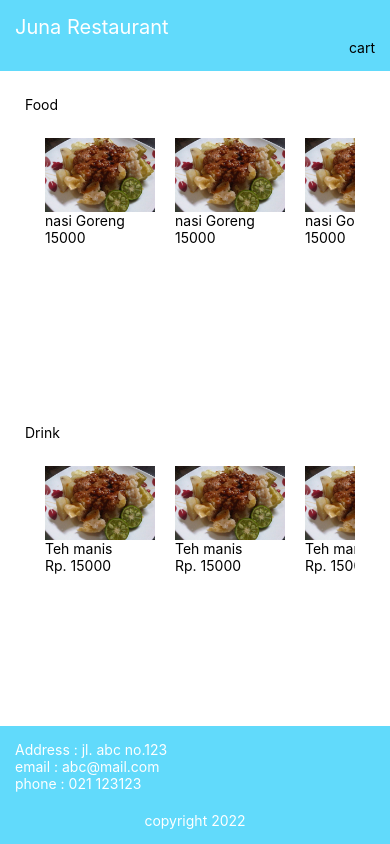
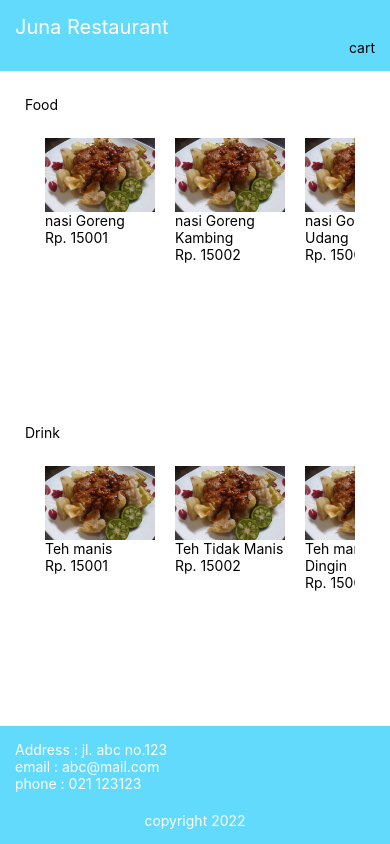
Before and after one commit to HarryRoll/TechTest, a React Native app: screen / in a window 390 px wide. Built offline with nearby package versions, Linux system fonts and the light colour scheme.

Commit message:
add function in menu.js

```diff
--- a/component/Header.js
+++ b/component/Header.js
@@ -1,16 +1,42 @@
-import { Text, View, StyleSheet, TouchableOpacity } from "react-native";
+import { Text, View, StyleSheet, TouchableOpacity, Modal } from "react-native";
 
-import React from 'react'
+import React,{useState} from 'react'
 
 export default function Header(props) {
+    const [modalCartVisible, setModalCartVisible] = useState(false)
   return (
     <View style={styles.header} >
+
+<Modal
+visible={modalCartVisible}
+transparent={true}
+>
+<View style={{justifyContent:'center', flex:1, padding:15}}>
+    <View style={{height:'70%', backgroundColor:'#fff',  elevation : 10, borderRadius:10}}>
+        <View style={{height:40, backgroundColor:'#61dafb', justifyContent:'center', alignItems:"center"}}>
+            <Text style={{color:'white'}}>
+                Keranjang
+            </Text>
+        </View>
+        <Text>ini Cart</Text>
+        <TouchableOpacity>
+        <Text style={{backgroundColor:'green',color:'white',padding:10,width:'20%',borderRadius:5}}>OK</Text>
+        </TouchableOpacity>
+        <TouchableOpacity onPress={()=>setModalCartVisible(false)}>
+            <Text style={{backgroundColor:'red',color:'white',padding:10,width:'20%',borderRadius:5}}>Cancel</Text>
+        </TouchableOpacity>
+    </View>
+</View>
+</Modal>
+
+
+
         <Text style={styles.textHeader}>
            {props.logo}
         </Text>
         <TouchableOpacity
             style={styles.cart}
-            onPress={()=>console.log("test")}
+            onPress={()=>setModalCartVisible(true)}
             >
             <Text>
                 {props.cart}
--- a/component/Menu.js
+++ b/component/Menu.js
@@ -1,44 +1,127 @@
-import { Text, View, StyleSheet, TouchableOpacity, ScrollView, FlatList, Image } from "react-native";
+import { Text, View, StyleSheet, TouchableOpacity, ScrollView, FlatList, Image, Modal, TextInput, Alert, Button} from "react-native";
+import React,{useState} from "react";
+function Menu() {
 
-function Menu() {
+    const [modalOrderVisible, setModalOrderVisible] = useState(false)
+    const [propsMenu,setPropsMenu] = useState({})
+    const [qty,setQty] = useState(0)
+    const [order,setOrder] = useState([])
+
+    const inputCart = (value) => {
+        if(value.qty===0){Alert.alert("cant zero order")}
+        else
+        {
+            order.push(value)
+            setModalOrderVisible(false)
+            setQty(0)
+            Alert.alert("Your order has been added to the cart")
+        }
+        console.log(order)
+    }
+    const onPress = (MenuProps) => {
+        setModalOrderVisible(true);
+        setPropsMenu(MenuProps)
+        console.log(MenuProps)
+      };
+
+    const onModalCancel = () => {
+        setModalOrderVisible(false),
+        setQty(0)
+    }
+
+    const onMin = () => {
+        if(qty==0){Alert.alert('cannot be less than 0..!! please input the relevant amount')}
+        else{
+        setQty(Number(qty)-1)}
+    }
     const foodArr = [{
         img : 1,
         foodName : 'nasi Goreng',
-        price : 15000
+        price : 15001
     },{
         img : 2,
-        foodName : 'nasi Goreng',
-        price : 15000
+        foodName : 'nasi Goreng Kambing',
+        price : 15002
     },{
         img : 3,
-        foodName : 'nasi Goreng',
-        price : 15000
+        foodName : 'nasi Goreng Udang',
+        price : 15003
     },{
         img : 4,
-        foodName : 'nasi Goreng',
-        price : 15000
+        foodName : 'nasi Goreng Pedas',
+        price : 15004
     },]
 
     const drinkArr = [{
         img : 1,
         drinkName : 'Teh manis',
-        price : 15000
+        price : 15001
     },{
         img : 2,
-        drinkName : 'Teh manis',
-        price : 15000
+        drinkName : 'Teh Tidak Manis',
+        price : 15002
     },{
         img : 3,
-        drinkName : 'Teh manis',
-        price : 15000
+        drinkName : 'Teh manis Dingin',
+        price : 15003
     },{
         img : 4,
-        drinkName : 'Teh manis',
-        price : 15000
+        drinkName : 'Teh manis panas',
+        price : 15004
     },]
 
   return (
    <View style={styles.container}>
+
+
+    <Modal
+    visible={modalOrderVisible}
+    transparent={true}
+    >
+    <View style={{justifyContent:'center', flex:1, padding:15}}>
+        <View style={{height:'70%', backgroundColor:'#fff',  elevation : 10, borderRadius:10}}>
+            <View style={{height:40, backgroundColor:'#61dafb', justifyContent:'center', alignItems:"center"}}>
+                <Text style={{color:'white'}}>
+                    Order
+                </Text>
+            </View>
+                <Text>{propsMenu.chooseIMG}</Text>
+                <Text>{propsMenu.chooseNM}</Text>
+                <Text>RP.{propsMenu.choosePR}</Text>
+            <View style={{flexDirection:'row'}}>
+            <TouchableOpacity onPress={()=>onMin()}>
+                <Text style={{color:'white',padding:5,backgroundColor:'blue',width:25}}>-</Text>
+            </TouchableOpacity>
+                <TextInput
+                    style={{height: 40}}
+                    onChangeText={newText => setQty(newText)}
+                    defaultValue={qty.toString()}
+                />
+            <TouchableOpacity onPress={()=>setQty(Number(qty)+1)}>
+                <Text style={{color:'white',padding:5,backgroundColor:'blue',width:25}}>+</Text>
+            </TouchableOpacity>
+            </View>
+
+            <Text>
+                Rp. {qty*propsMenu.choosePR}
+            </Text>
+
+            <TouchableOpacity onPress={()=>inputCart({
+                img : propsMenu.chooseIMG,
+                menuName : propsMenu.chooseNM,
+                Price : propsMenu.choosePR,
+                qty : qty,
+                Total : qty*propsMenu.choosePR
+                })}>
+                <Text style={{backgroundColor:'green',color:'white',padding:10,width:'20%',borderRadius:5}}>OK</Text>
+            </TouchableOpacity>
+            <TouchableOpacity onPress={()=>onModalCancel()}>
+                <Text style={{backgroundColor:'red',color:'white',padding:10,width:'20%',borderRadius:5}}>Cancel</Text>
+            </TouchableOpacity>
+        </View>
+    </View>
+    </Modal>
+
         <View style={styles.menus}>
             <Text>
                 Food
@@ -49,14 +132,18 @@ function Menu() {
                     horizontal={true}
                     renderItem={({item})=>(
                     <ScrollView horizontal={true}>
-                        <TouchableOpacity onPress={()=>console.log("beli")}>
+                        <TouchableOpacity onPress={()=>onPress({
+                                        chooseIMG:item.img,
+                                        chooseNM : item.foodName,
+                                        choosePR : item.price
+                                        })}>
                                 <View style={styles.menu}>
                                 <Image source={require('./img/1.jpg')} style={{height:'55%', width:'100%', resizeMode:'cover'}}/>
                                     <Text>
                                         {item.foodName}
                                     </Text>
                                     <Text>
-                                        {item.price}
+                                        Rp. {item.price}
                                     </Text>
                                 </View>
                         </TouchableOpacity>
@@ -74,7 +161,11 @@ function Menu() {
                         horizontal = {true}
                         renderItem={({item})=>(
                         <ScrollView horizontal={true}>
-                            <TouchableOpacity onPress={()=>console.log("beli")}>
+                            <TouchableOpacity onPress={()=>onPress({
+                                        chooseIMG:item.img,
+                                        chooseNM : item.drinkName,
+                                        choosePR : item.price
+                                        })}>
                                 <View style={styles.menu}>
                                     <Image source={require(`./img/1.jpg`)} style={{height:'55%', width:'100%', resizeMode:'cover'}}/>
                                     <Text>
```
